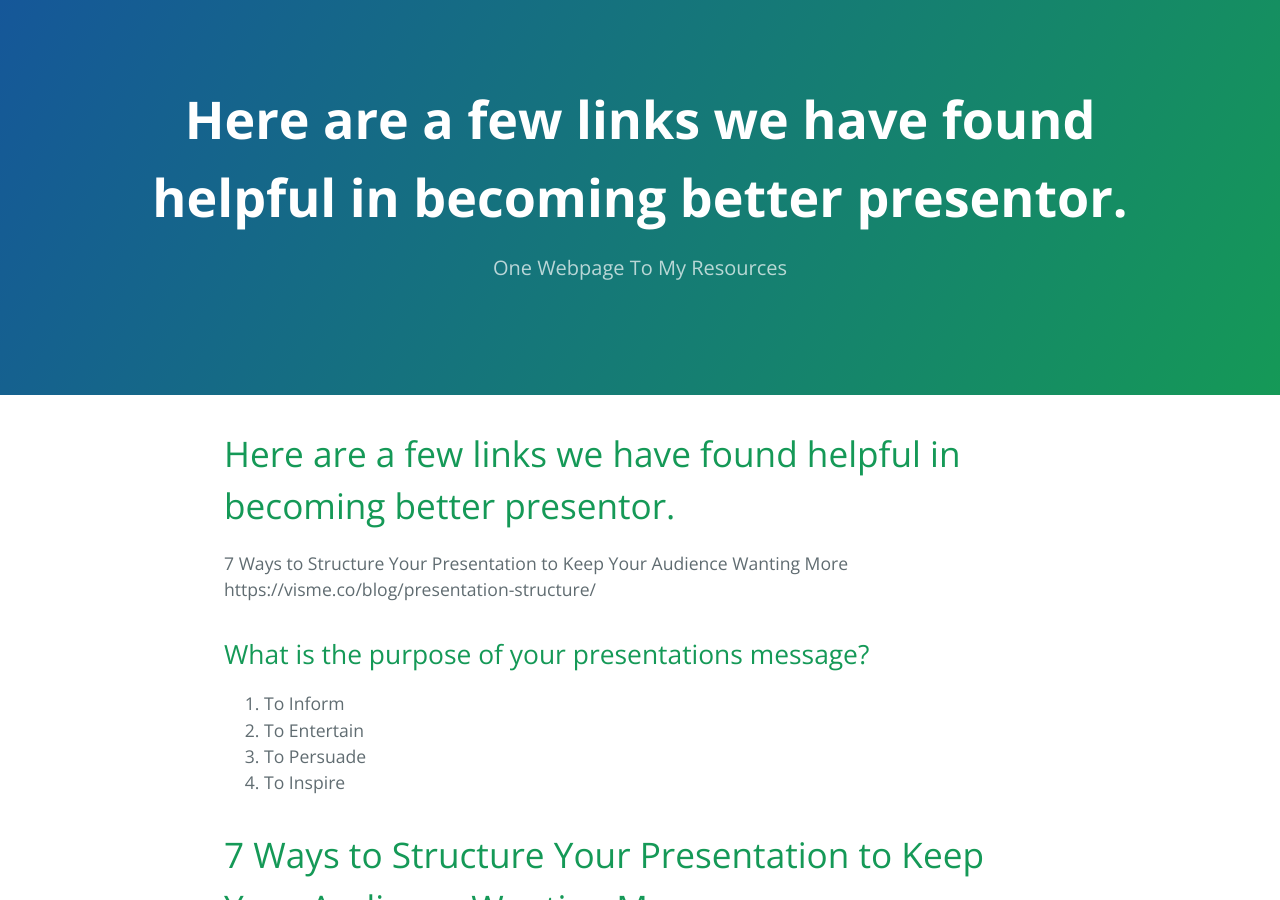
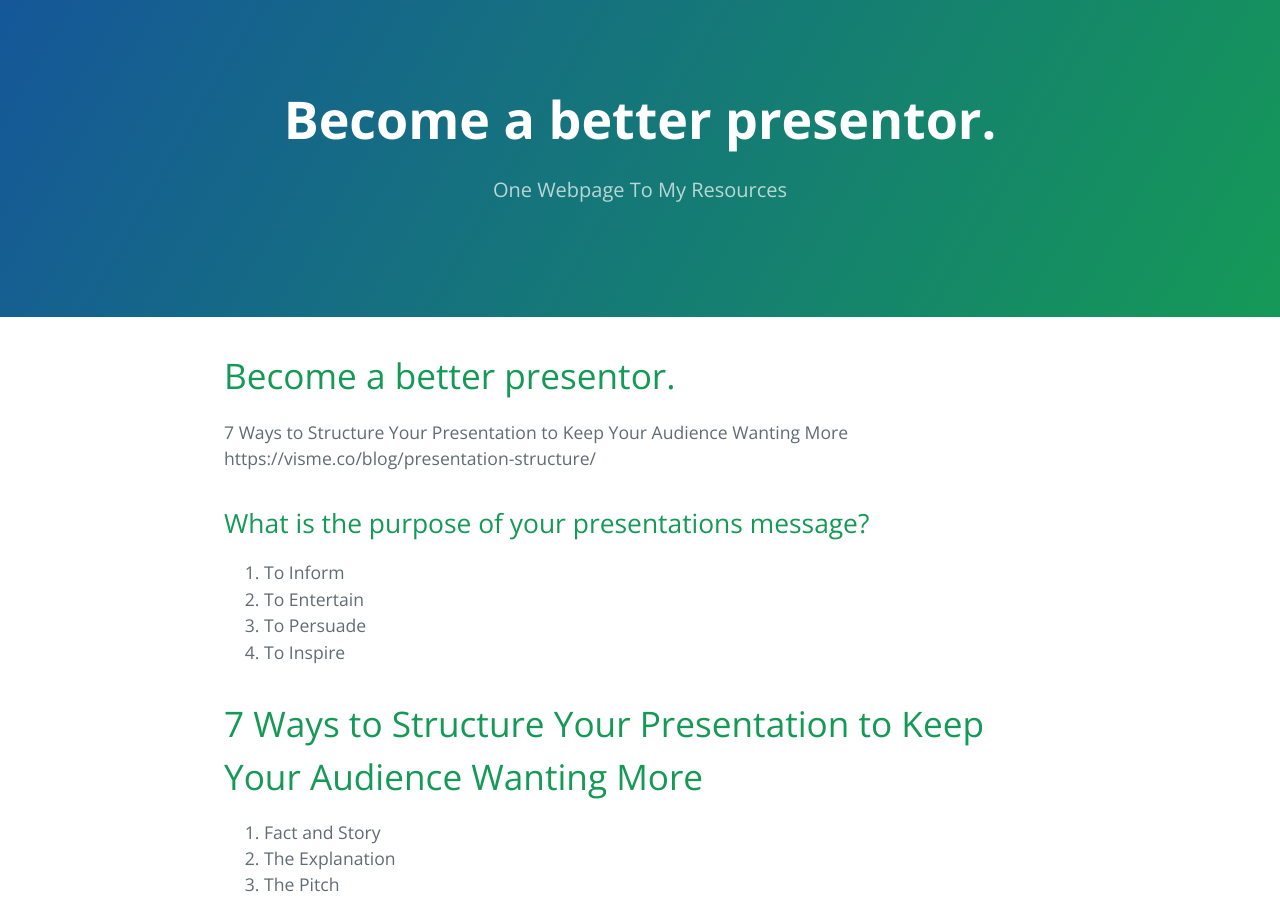
Before and after one commit to jscar-hawk/jscar-hawk.github.io, a Jekyll site: the page built from docs/2024-Speaking_and_Presentations_Resource.md, in a window 1280 px wide and 900 px high. Built offline with Jekyll 4.4.1, drawn with Linux system fonts in a browser that asks for light colours; our own code applies the rules of GitHub Pages for plain Markdown files.

Commit message:
Update 2024-Speaking_and_Presentations_Resource.md

```diff
--- a/docs/2024-Speaking_and_Presentations_Resource.md
+++ b/docs/2024-Speaking_and_Presentations_Resource.md
@@ -1,4 +1,4 @@
-# Here are a few links we have found helpful in becoming better presentor.
+# Become a better presentor.
 
 7 Ways to Structure Your Presentation to Keep Your Audience Wanting More
 https://visme.co/blog/presentation-structure/
```
